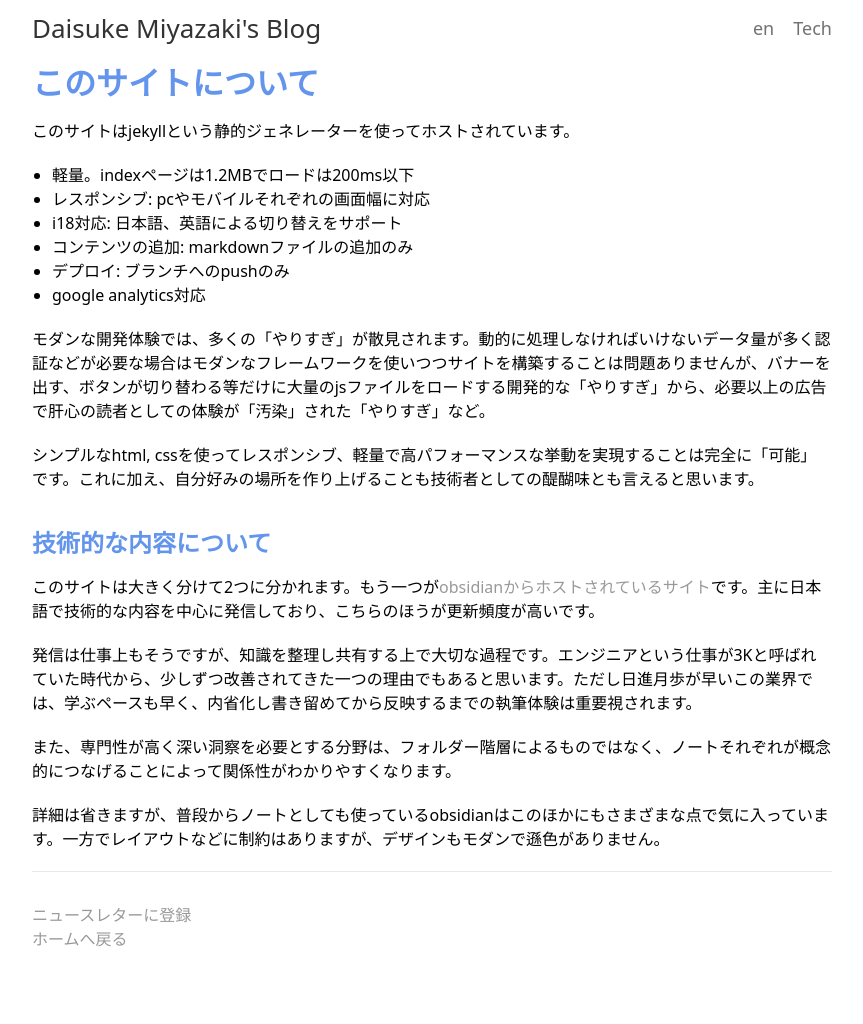
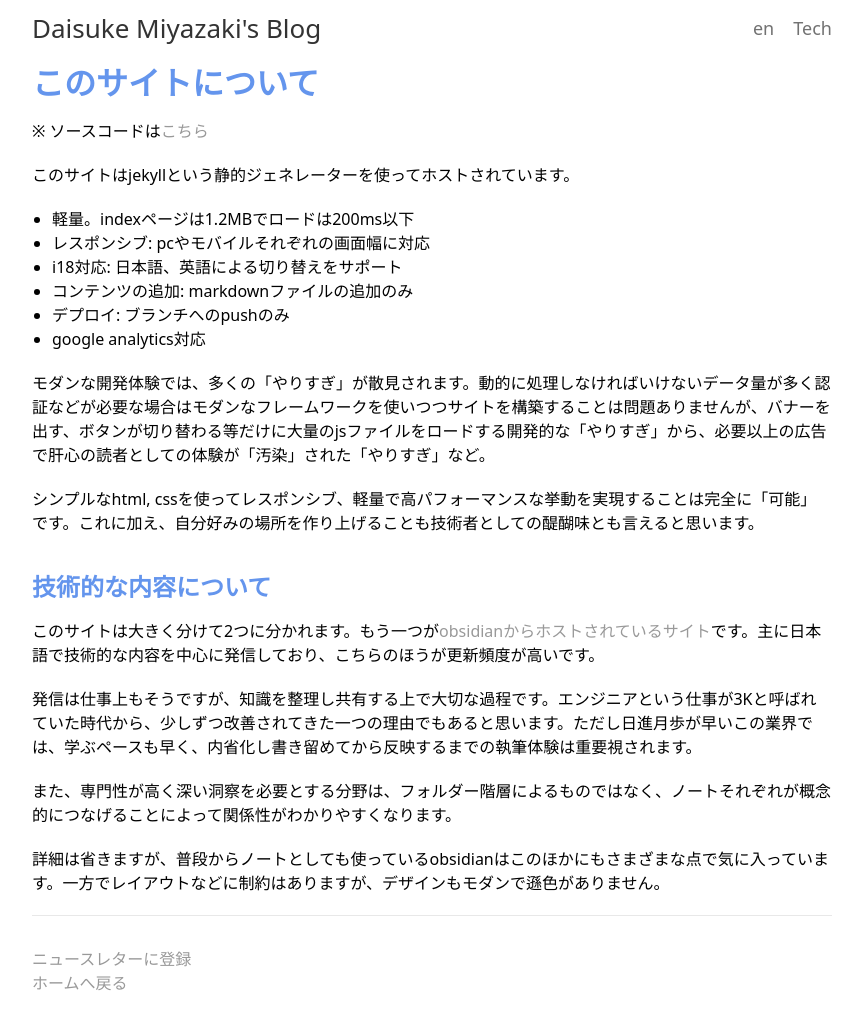
Before and after one commit to DaisukeMiyazaki/DaisukeMiyazaki.github.io, a Jekyll site: the page built from jp/site.md, in a window 1280 px wide. Shown: the whole page, without its empty margins (208-1071 px from the left). Built offline with Jekyll 4.4.1, drawn with Linux system fonts in a browser that asks for light colours; before the commit the page ends 980 px from its top, so only the background shows below that.

Commit message:
site.md にレポジトリのURLを追加

```diff
--- a/jp/site.md
+++ b/jp/site.md
@@ -5,6 +5,8 @@ comments: false
 lang: jp
 lang-ref: site
 ---
+
+※ ソースコードは[こちら](https://github.com/DaisukeMiyazaki/DaisukeMiyazaki.github.io)
 
 このサイトはjekyllという静的ジェネレーターを使ってホストされています。
 
```
